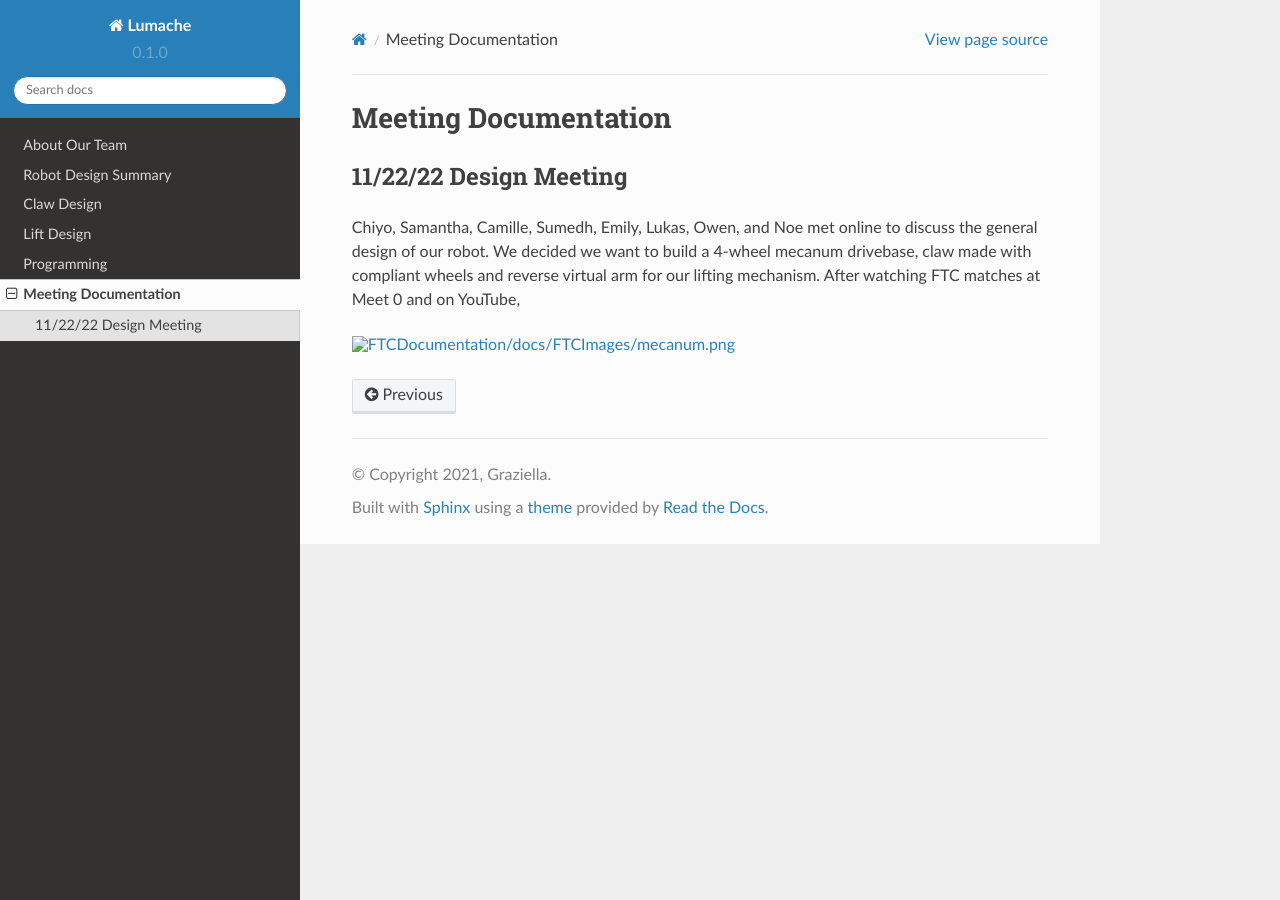
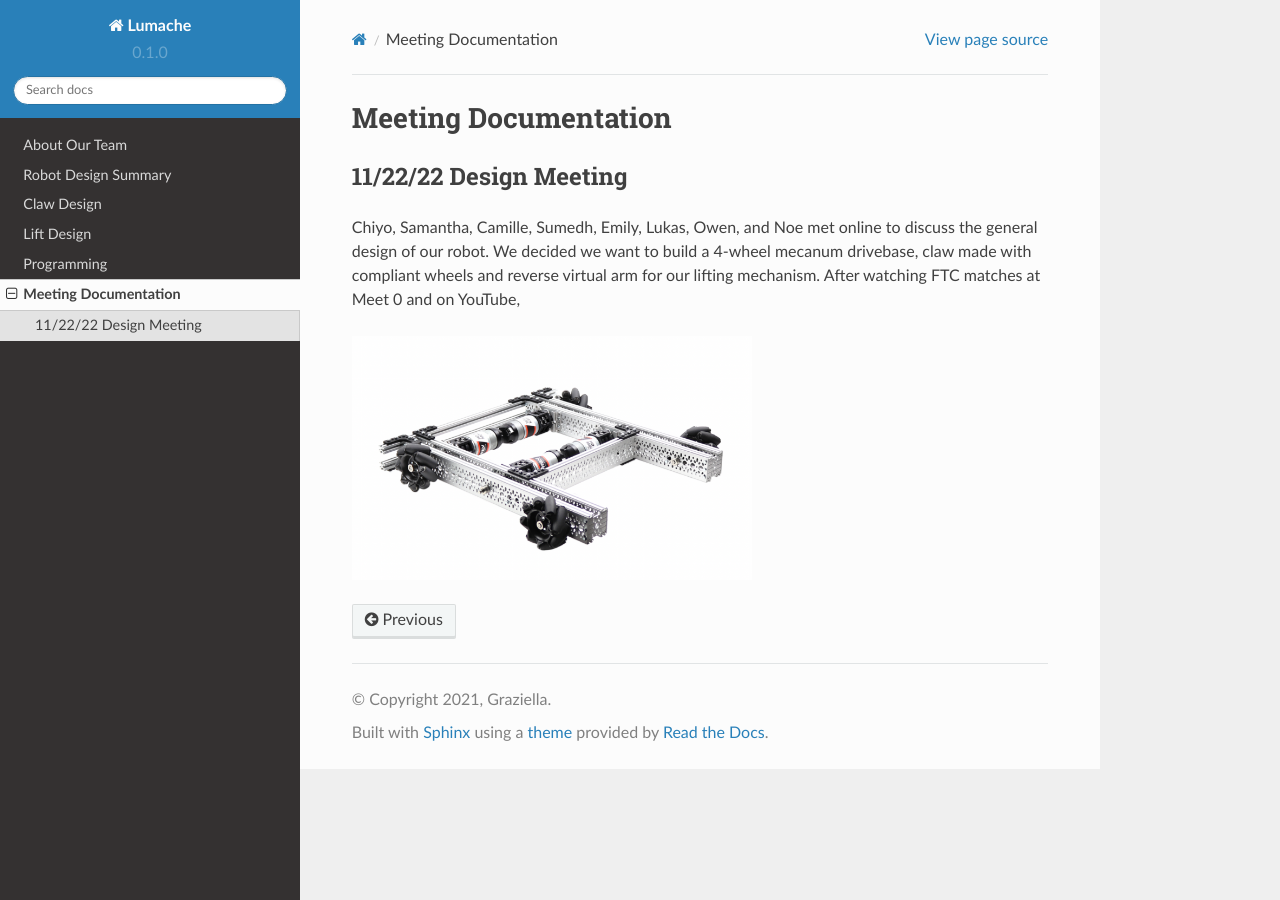
Before and after one commit to samanthac02/FTCDocumentation, a Sphinx documentation site: the page built from docs/source/meetingDocumentation.rst, in a window 1280 px wide. Built offline with Sphinx 7.4.7 and the Read the Docs theme 2.0.0, drawn with Linux system fonts in a browser that asks for light colours.

Commit message:
Update meetingDocumentation.rst

```diff
--- a/docs/source/meetingDocumentation.rst
+++ b/docs/source/meetingDocumentation.rst
@@ -7,5 +7,5 @@ Meeting Documentation
 
 Chiyo, Samantha, Camille, Sumedh, Emily, Lukas, Owen, and Noe met online to discuss the general design of our robot. We decided we want to build a 4-wheel mecanum drivebase, claw made with compliant wheels and reverse virtual arm for our lifting mechanism. After watching FTC matches at Meet 0 and on YouTube,
 
-.. image:: FTCDocumentation/docs/FTCImages/mecanum.png
+.. image:: FTCImages/mecanum.png
   :width: 400
```
